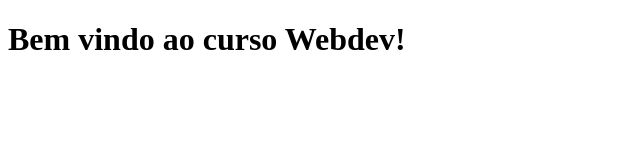
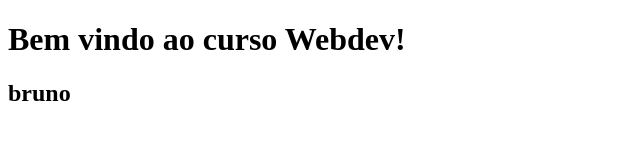
Before and after one commit to bruno375rezende/aula-1, a plain HTML site: page index.html in a window 1280 px wide. Shown: the whole page, without its empty margins (0-640 px from the left). Drawn offline with Linux system fonts and the light colour scheme.

Commit message:
Update index.html

```diff
--- a/index.html
+++ b/index.html
@@ -7,6 +7,7 @@
 </head>
 <body>
     <h1>Bem vindo ao curso Webdev!</h1>
+    <h2>bruno</h2>
     <script src = "script.js"></script>
 
 </body>
```
